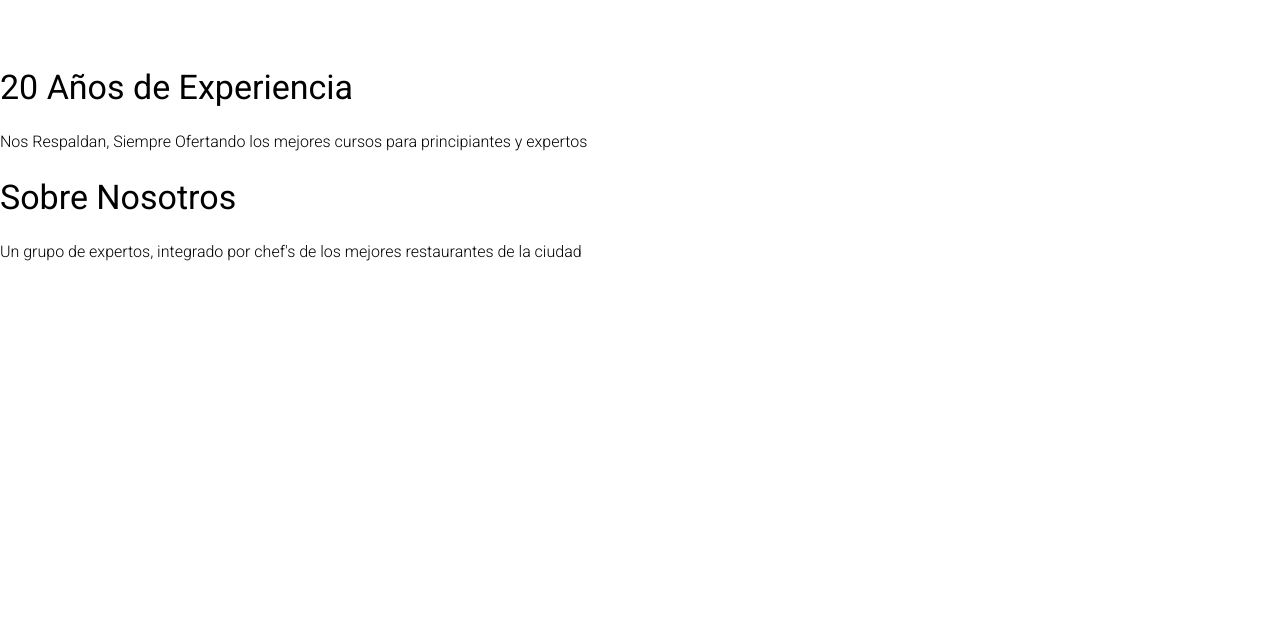
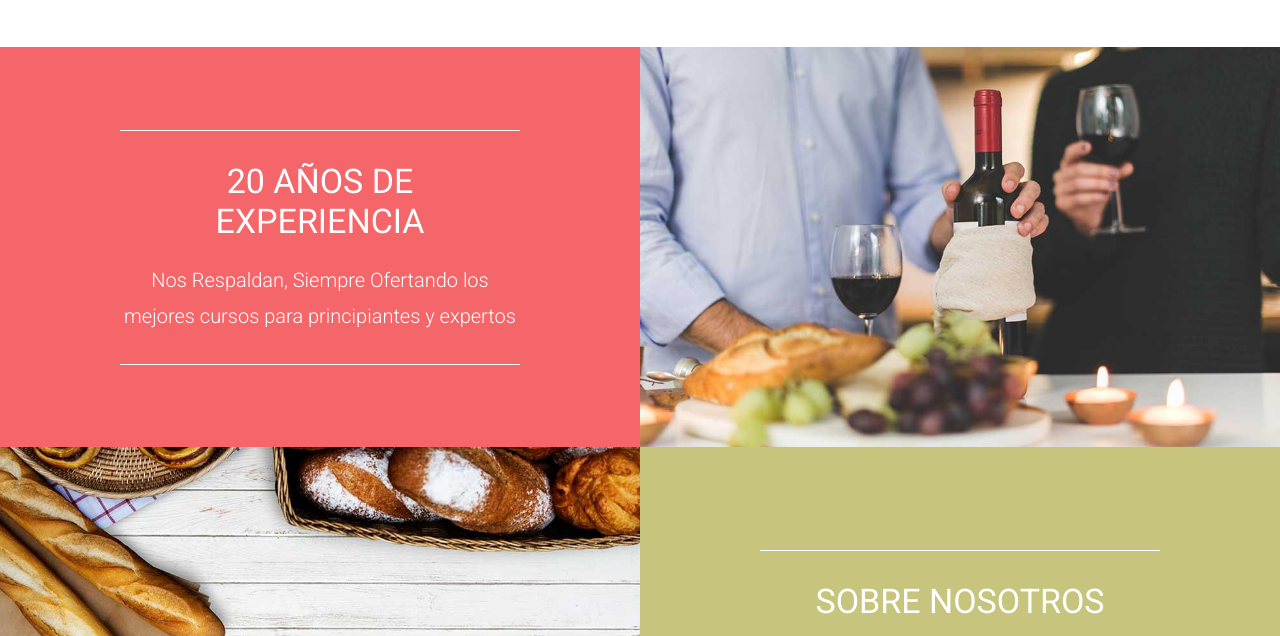
Before and after one commit to Benjamin70/School-Cooking, a website: page index.html in a window 1280 px wide. Shown: the part 164-800 px from the top of the page. Drawn offline with Linux system fonts and the light colour scheme.

Commit message:
Seccion de Bloque Finalizada

```diff
--- a/src/scss/app.scss
+++ b/src/scss/app.scss
@@ -1,3 +1,4 @@
 @use 'base';
 @use 'ui/header';
 @use 'ui/nav';
+@use 'ui/contenido';
--- a/src/scss/base/_mixins.scss
+++ b/src/scss/base/_mixins.scss
@@ -50,3 +50,10 @@
     gap: $espaciado;
     grid-template-columns: repeat($columnas, 1fr);
 }
+
+@mixin bgImage($url){
+    background-image: url( $url );
+    background-position: center center;
+    background-size: cover;
+    background-repeat: no-repeat;
+}
--- /dev/null
+++ b/src/scss/ui/contenido/_contenido.scss
@@ -0,0 +1,55 @@
+@use 'base/variables' as v;
+@use 'base/mixins' as m;
+
+.bloques{
+
+    &__grid{
+        @include m.tablet{
+            @include m.grid(2, 0rem);
+            grid-auto-flow: dense;
+        }
+    }
+}
+
+.bloque{
+    height: 40rem;
+    display: flex;
+    flex-direction: column;
+    justify-content: center;
+    align-items: center;
+    text-align: center;
+
+
+    &:nth-child(1){
+        background-color: v.$primario;
+    }
+
+    &:nth-child(2){
+        @include m.bgImage('../img/bloque_1.jpg');
+    }
+
+    &:nth-child(3){
+        background-color: v.$secundario;
+        grid-column: 2 / 3;
+    }
+
+    &:nth-child(4){
+        @include m.bgImage('../img/bloque_2.jpg');
+    }
+
+
+    &__contenido{
+        max-width: 40rem;
+        border-block: 1px solid v.$blanco;
+        color:  v.$blanco;
+        padding: 1rem 0;
+    }
+
+    &__heading{
+        text-transform: uppercase;
+    }
+
+    &__texto{
+        font-size: 2rem;
+    }
+}
--- /dev/null
+++ b/src/scss/ui/contenido/_index.scss
@@ -0,0 +1 @@
+@forward 'contenido';
```
Also changed, not shown: build/css/app.css, 1 other file.
